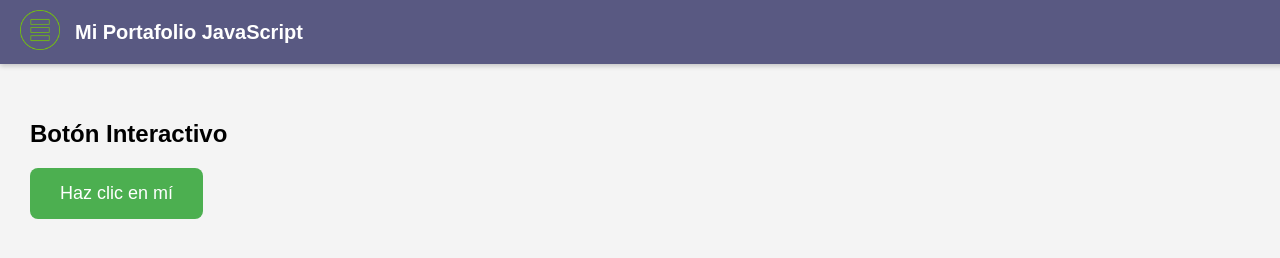
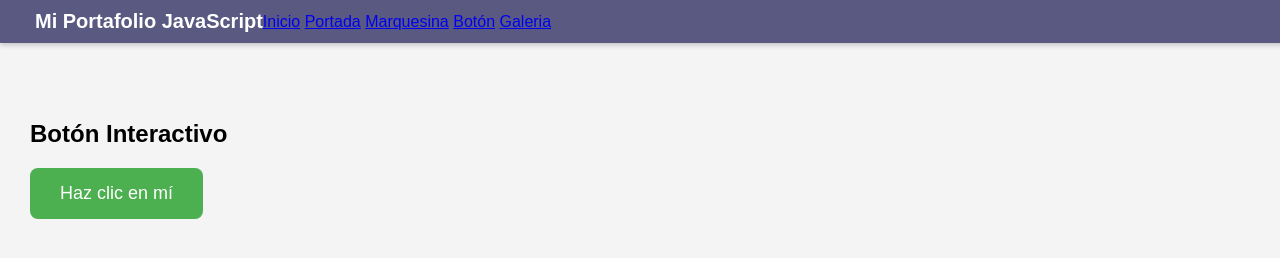
Before and after one commit to JavierDiazG/Mayahii-Pruebas2, a plain HTML site: page boton.html in a window 1280 px wide. Drawn offline with Linux system fonts and the light colour scheme.

Commit message:
Agregando archivos actualizados

```diff
--- a/boton.html
+++ b/boton.html
@@ -7,21 +7,17 @@
 </head>
 <body>
 
-  <!-- HEADER con menú -->
-  <header>
-    <div class="menu-icono" onclick="toggleMenu()">
-      <img src="images/menu-icono.png" alt="Menú">
-    </div>
-    <h1 class="titulo-header">Mi Portafolio JavaScript</h1>
-  </header>
-
-  <!-- MENÚ desplegable -->
-  <nav id="menu" class="menu">
+  <!-- HEADER con enlaces de texto -->
+<header class="header-texto">
+  <h1 class="titulo-header">Mi Portafolio JavaScript</h1>
+  <nav class="nav-enlaces">
     <a href="menu.html">Inicio</a>
     <a href="index.html">Portada</a>
     <a href="marquesina.html">Marquesina</a>
-    <a href="boton.html">Botón interactivo</a>
+    <a href="boton.html">Botón</a>
+    <a href="galeria.html">Galeria</a>
   </nav>
+</header>
 
   <!-- CONTENIDO PRINCIPAL -->
   <main>
```
